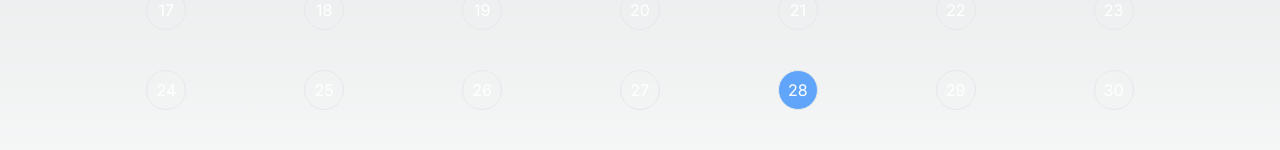
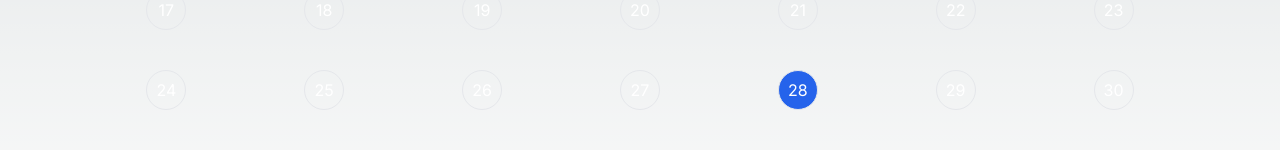
Before and after one commit to jduriu/calendarcraft, a Next.js app: page /calendar in a window 1280 px wide. Shown: the part 454-604 px from the top of the page. Built offline with nearby package versions, Linux system fonts and the light colour scheme.

Commit message:
refactor variable naming and color consistency

```diff
--- a/components/CalendarGrid.jsx
+++ b/components/CalendarGrid.jsx
@@ -1,6 +1,6 @@
 export default function CalendarGrid({calendarInfo, setSelected, selected, setDate}) {
 
-    const dayNames = calendarInfo.daysOfWeek
+    const dayAbbreviations = calendarInfo.daysOfWeek
     const year = calendarInfo.year
     const month = calendarInfo.month
     const prevMonthDays = calendarInfo.prevMonthDays
@@ -24,61 +24,61 @@ export default function CalendarGrid({calendarInfo, setSelected, selected, setDa
     return (
         <div className="p-10 h-full">
             <div className="flex flex-wrap justify-between mb-6">
-                {dayNames.map((d) => (
+                {dayAbbreviations.map((abbreviation) => (
                     <div
                     className="flex justify-center w-[14.2%] text-2xl"
-                    key={d}
+                    key={abbreviation}
                     >
-                        {d}
+                        {abbreviation}
                     </div>
                 ))}
             </div>
             <div className="flex flex-wrap justify-between">
-                {prevMonthDays.map((da) => (
+                {prevMonthDays.map((day) => (
                     <div
                     className="flex justify-center w-[14.2%] py-5 text-x"
-                    key={da}
-                    onClick={() => changeMonth(month-1, da)}
+                    key={day}
+                    onClick={() => changeMonth(month-1, day)}
                     >
                         <button
                         className="border rounded-full w-[40px] h-[40px] text-gray-500 hover:bg-slate-200 hover:text-black"
                         >
-                            {da}
+                            {day}
                         </button>
                     </div>
                 ))}
-                {curMonthDays.map((da) => (
+                {curMonthDays.map((day) => (
                     <div
                     className="flex justify-center w-[14.2%] py-5 text-x"
-                    key={da}
+                    key={day}
                     >
                         <button
                         className={
                             `border rounded-full w-[40px] h-[40px] text-white hover:bg-slate-200 hover:text-black
                             ${
-                                da === selected
-                                ? 'bg-blue-400'
+                                day === selected
+                                ? 'bg-blue-600'
                                 : ''
                             }
                             `
                         }
-                        onClick={() => setSelected(da)}
+                        onClick={() => setSelected(day)}
                         >
-                            {da}
+                            {day}
                         </button>
 
                     </div>
                 ))}
-                {nextMonthDays.map((da) => (
+                {nextMonthDays.map((day) => (
                     <div
                     className="flex justify-center w-[14.2%] py-5 text-x"
-                    key={da}
+                    key={day}
                     >
                         <button
                         className="border rounded-full w-[40px] h-[40px] text-gray-500 hover:bg-slate-200 hover:text-black"
-                        onClick={() => changeMonth(month+1, da)}
+                        onClick={() => changeMonth(month+1, day)}
                         >
-                            {da}
+                            {day}
                         </button>
                     </div>
                 ))}
--- a/components/Pagination.jsx
+++ b/components/Pagination.jsx
@@ -2,8 +2,6 @@ import { ChevronRight, ChevronLeft } from "react-feather"
 
 
 export default function Pagination({setDate, month, year}) {
-    console.log(month, year)
-
     const changeMonth = (month) => {
         if (month > 11) {
             const newDate = new Date(year+1, 0, 1)
@@ -25,7 +23,7 @@ export default function Pagination({setDate, month, year}) {
             onClick={() => changeMonth(month-1)}
             />
         </button>
-        <button className="hover:text-blue-500">
+        <button className="hover:text-blue-600">
             <ChevronRight
             size={30}
             onClick={() => changeMonth(month+1)}
--- a/utils/date.js
+++ b/utils/date.js
@@ -1,32 +1,32 @@
 const getPrevMonthDays = (startDay, month, year) => {
     const prevMonthTotal = new Date(year, month, 0).getDate()
     const start = prevMonthTotal - startDay + 1
-    const prevDays = []
+    const prevMonthDays = []
     if (start !== 6) {
-        for (let i = start; i < prevMonthTotal + 1; i++) {
-            prevDays.push(i)
+        for (let i = start; i <= prevMonthTotal; i++) {
+            prevMonthDays.push(i)
         }
     }
-    return prevDays
+    return prevMonthDays
 }
 
 const getMonthDays = (totalDays) => {
-    const curDays = []
+    const curMonthDays = []
     for (let i=1; i <= totalDays; i++) {
-        curDays.push(i)
+        curMonthDays.push(i)
     }
-    return curDays
+    return curMonthDays
 }
 
 const getNextMonthDays = (month, year) => {
-    const nextDays = []
+    const nextMonthDays = []
     const startDay = new Date(year, month+1, 1).getDay()
     if (startDay > 0) {
         for (let i=1; i <= 7-startDay; i++) {
-            nextDays.push(i)
+            nextMonthDays.push(i)
         }
     }
-    return nextDays
+    return nextMonthDays
 }
 
 
```
